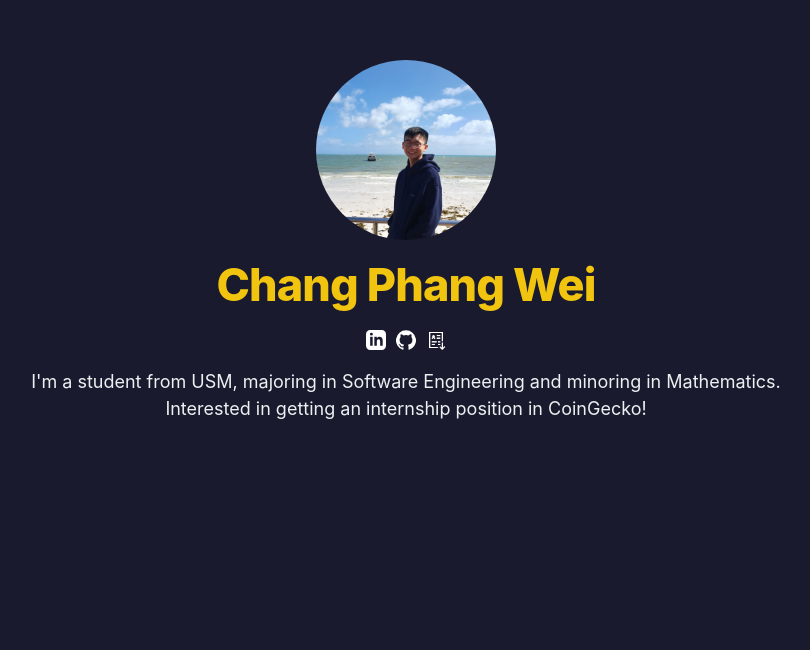
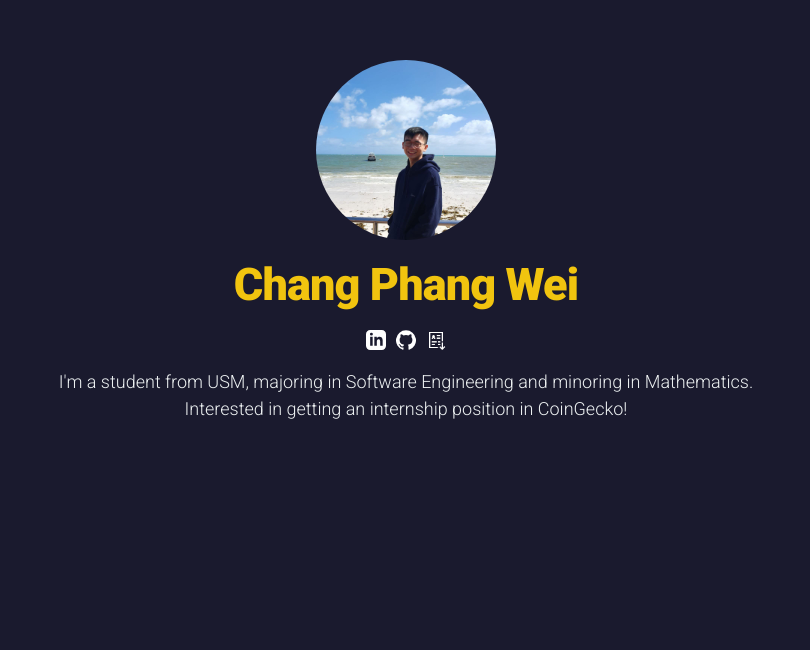
Before and after one commit to DanielChang98/nextjs-blog, a Next.js app: page / in a window 1280 px wide. Shown: the part 150-800 px from the top of the page, without its empty margins (234-1044 px from the left). Built offline with nearby package versions, Linux system fonts and the light colour scheme.

Commit message:
fonts update

```diff
--- a/posts/new-web-technology.md
+++ b/posts/new-web-technology.md
@@ -1,5 +1,5 @@
 ---
-title: 'Tell us About a Newer Web Technology you Like. '
+title: 'Tell us About a Newer Web Technology you Like'
 date: '3'
 ---
 
--- a/styles/fonts.module.css
+++ b/styles/fonts.module.css
@@ -1,14 +1,15 @@
-@import url('https://fonts.googleapis.com/css2?family=Roboto+Slab:wght@700&display=swap');
+@import url('https://fonts.googleapis.com/css2?family=Roboto+Slab:wght@700,900&display=swap');
 @import url('https://fonts.googleapis.com/css2?family=Roboto+Slab:wght@700&family=Roboto:wght@300;400&display=swap');
 
 .durationHeader{
-    font-family: Roboto Slab Black;
+    font-family: 'Roboto Slab Black';
+    font-weight: 900;
     font-size: 3.5rem;
     color: #F1C405;
 }
 
 .durationDesc{
-    font-family: Roboto;
+    font-family: 'Roboto';
     font: 1rem;
     color: white;
     font-weight: 300;
--- a/styles/global.css
+++ b/styles/global.css
@@ -1,5 +1,7 @@
 @import url('https://fonts.googleapis.com/css2?family=Roboto+Slab:wght@700&display=swap');
-@import url('https://fonts.googleapis.com/css2?family=Roboto+Slab:wght@700&family=Roboto:wght@300;400&display=swap');
+@import url('https://fonts.googleapis.com/css2?family=Roboto+Slab:wght@700&family=Roboto:wght@300;400;500&display=swap');
+@import url('https://fonts.googleapis.com/css2?family=Roboto:wght@900&display=swap');
+@import url('https://fonts.googleapis.com/css2?family=Roboto:wght@300&display=swap');
 
 html,
 body {
@@ -30,3 +32,28 @@
   max-width: 100%;
   display: block;
 }
+
+p{
+  font-family: 'Roboto';
+  font-weight: 300;
+}
+
+h1{
+  font-family: 'Roboto';
+  font-weight: 900;
+}
+
+h2{
+  font-family: 'Roboto';
+  font-weight: 400;
+}
+
+h3{
+  font-family: 'Roboto Slab';
+  font-weight: 600;
+}
+
+em{
+  font-family: 'Roboto';
+  font-weight: 500;
+}
--- a/styles/utils.module.css
+++ b/styles/utils.module.css
@@ -149,17 +149,17 @@
 
 .questionContent h1{
     color: #e3e0fc;
-    font-family: Roboto Black;
+
     font-size: 2rem;
 }
 
 .questionContent h2{
     color: #e94560;
-    font-family: Roboto Regular;
+    font-family: 'Roboto Regular';
 }
 
 .questionContent h3{
-    font-family: Roboto Regular;
+    /* font-family: 'Roboto Regular'; */
     color: #e94560;
 }
 
```
